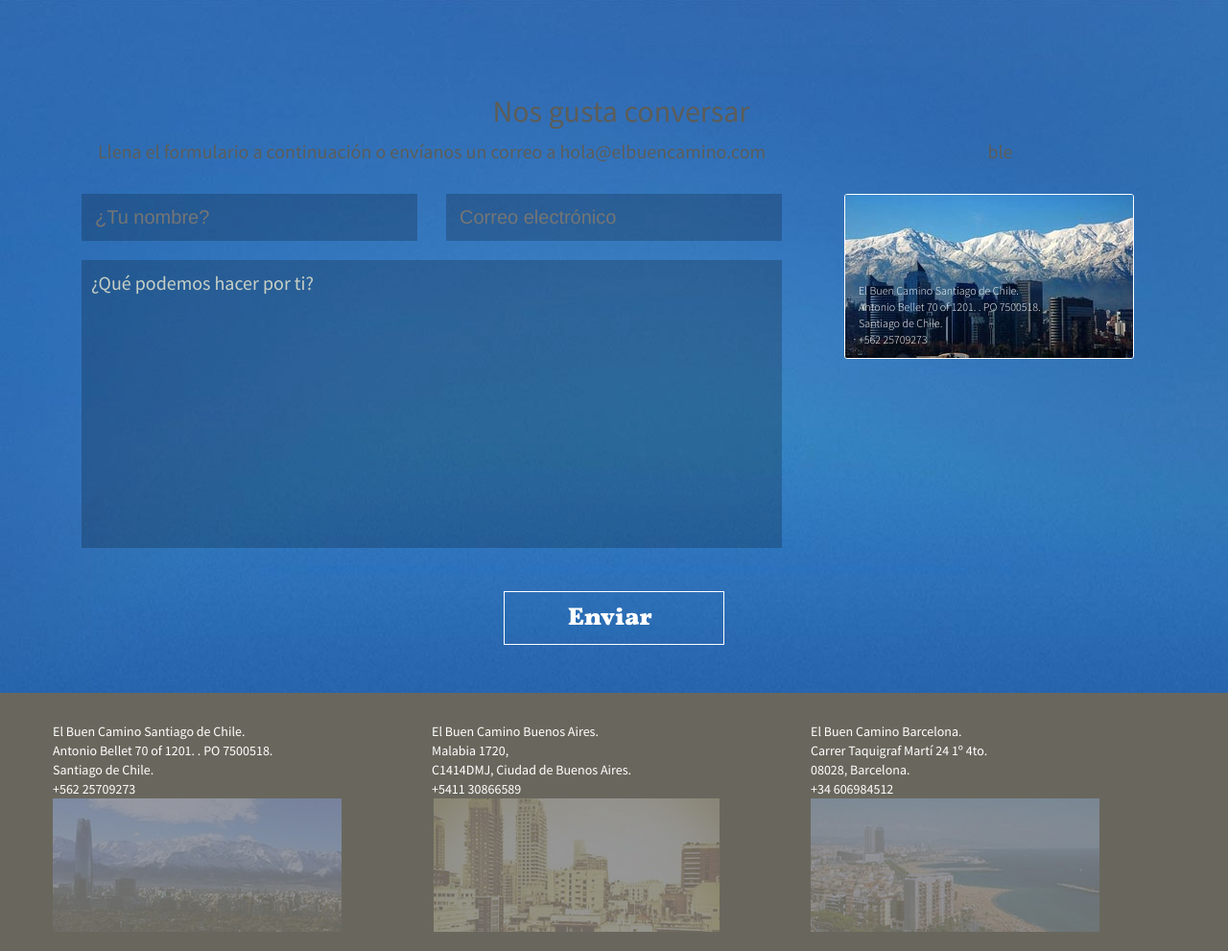
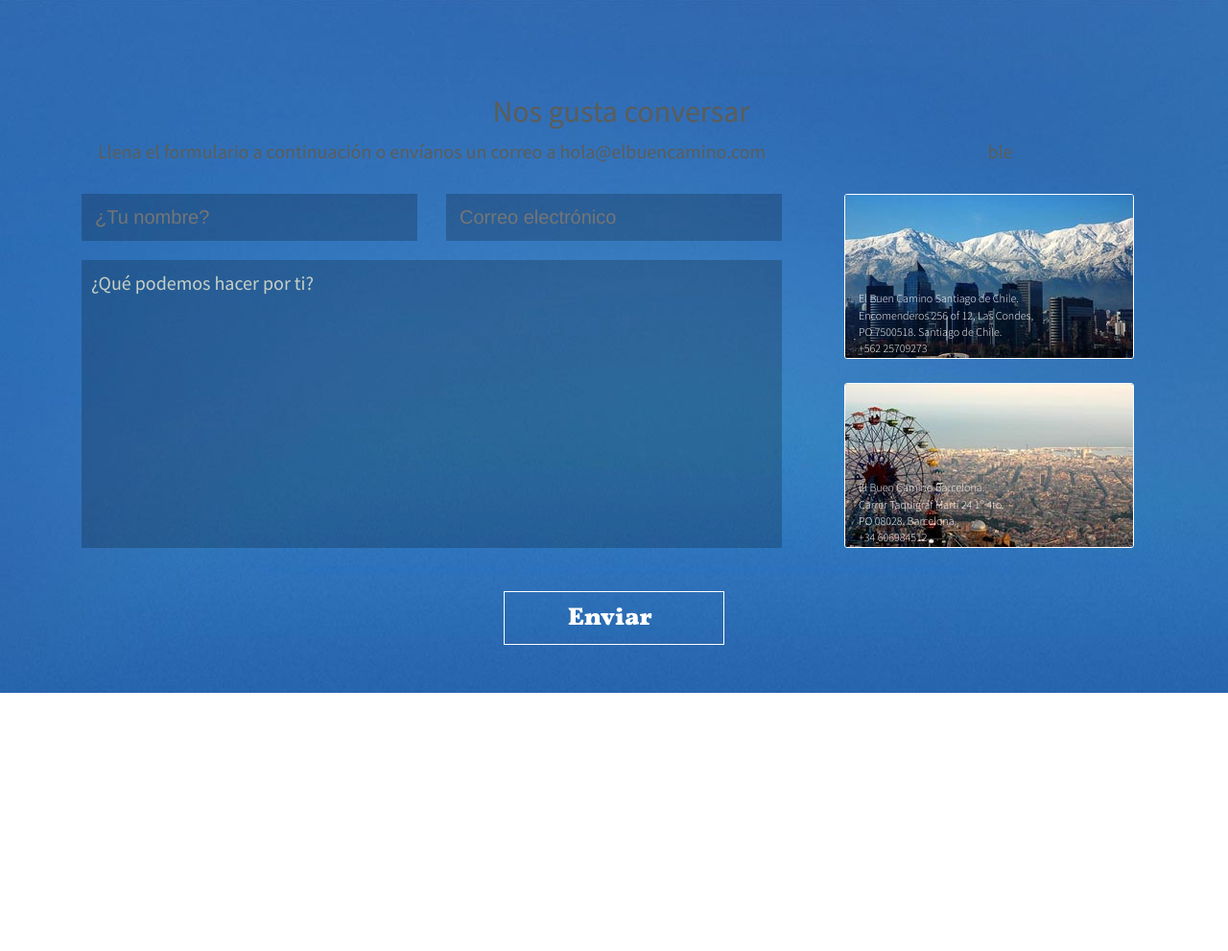
Before and after one commit to claudiomerino/elbuencamino, a PHP site: page / in a window 1280 px wide. Shown: the part 2688-3679 px from the top of the page at 96% size. After the commit the page ends 3410 px from the top, so only its background shows below. Run offline with PHP 8.4, Linux system fonts and the light colour scheme; some libraries are stand-ins or nearby versions; some web fonts are replaced.

Commit message:
actualizaciones custom css, index
correcciones zona de contacto y productos. agregadas 4 imágenes de
productos

```diff
--- a/css/custom.css
+++ b/css/custom.css
@@ -188,8 +188,8 @@ header ul li a:hover{ text-decoration:none;}
 .footetop h2{font-family: 'Source Sans Pro'; font-size:16px; color:#ffffff; margin:0px; padding:0px;}
 
 
-.oficinas .textimages{ position:absolute; left:50px; top:150px; font-size:12px; font-family: 'Source Sans Pro'; font-weight: 300; color:#fff;}
-.oficinas img{border: 1px solid white; border-radius: 3px; overflow: hidden; margin-left: 20px;}
+.oficinas .textimages{ position:absolute; left:50px; top:100px; font-size:12px; font-family: 'Source Sans Pro'; font-weight: 300; color:#fff;}
+.oficinas img{border: 1px solid white; border-radius: 3px; overflow: hidden; margin-left: 20px; margin-bottom: 25px;}
 
 
 
--- a/index.html
+++ b/index.html
@@ -579,17 +579,22 @@ podriamos hacer juntos</small>
                   </div>
                 </form>
               </div>
+              <p>ble</p>
               <div class="oficinas col-md-4 col-sm-12">
-                <p>ble</p>
-                <div class="textimages">El Buen Camino Santiago de Chile.<br>
-                  Antonio Bellet 70 of 1201. . PO 7500518. <br>
-                  Santiago de Chile.<br>
+                <div class="textimages">El Buen Camino Santiago de Chile.<br />
+                  Encomenderos 256 of 12, Las Condes,<br />
+                  PO 7500518. Santiago de Chile.<br />
                   +562 25709273
                 </div>
-                <img src="img/santiago.jpg" alt=""> </div>
+                <img src="img/santiago.jpg" alt="">
               </div>
+
+              <div class="oficinas col-md-4 col-sm-12">
+                <div class="textimages">
+                  El Buen Camino Barcelona.<br />Carrer Taquigraf Martí 24 1º 4to.<br />PO 08028, Barcelona.<br />+34 606984512
                 </div>
-            <div class="row">
+                <img src="img/barcelona.jpg" alt="">
+              </div>
             </div>
           </div>
         </div>
@@ -600,7 +605,7 @@ podriamos hacer juntos</small>
 <!--===================FOOTER-->
 
 
-<div class="footetop">
+<!--<div class="footetop">
   <div class="container footerarea">
 
     <div class="row footer-img">
@@ -624,7 +629,7 @@ podriamos hacer juntos</small>
         <img src="img/thum-images3.jpg" alt=""> </div>
     </div>
   </div>
-</div>
+</div>-->
 </div>
 
 <div id="myModal" class="reveal-modal">
```
Also changed, not shown: img/ico-investigacion.jpg (added), img/ico-pruebas.jpg (added), img/ico-ux.jpg (added), img/ico.web.jpg (added). Lines whose indentation alone changed are shown as unchanged.
